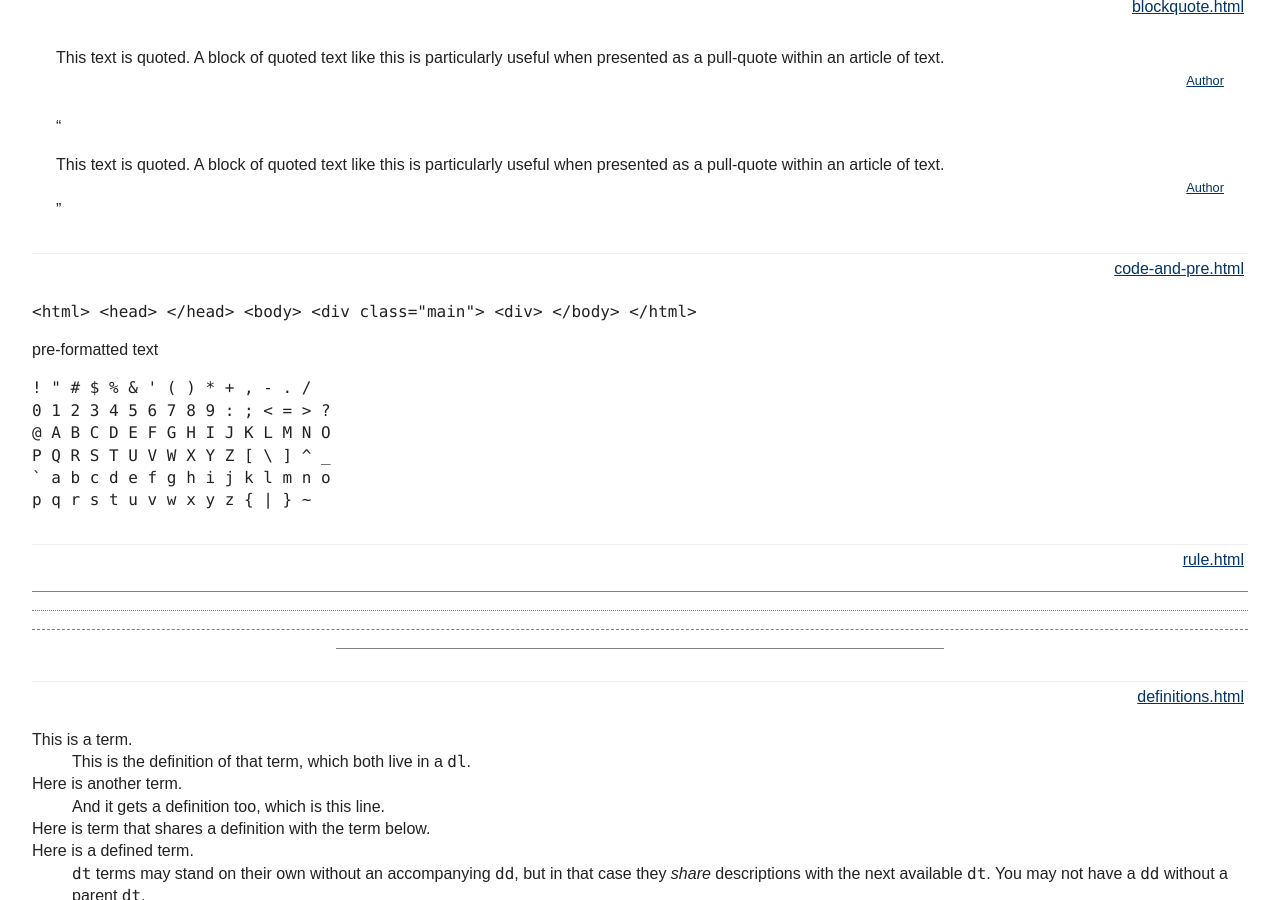
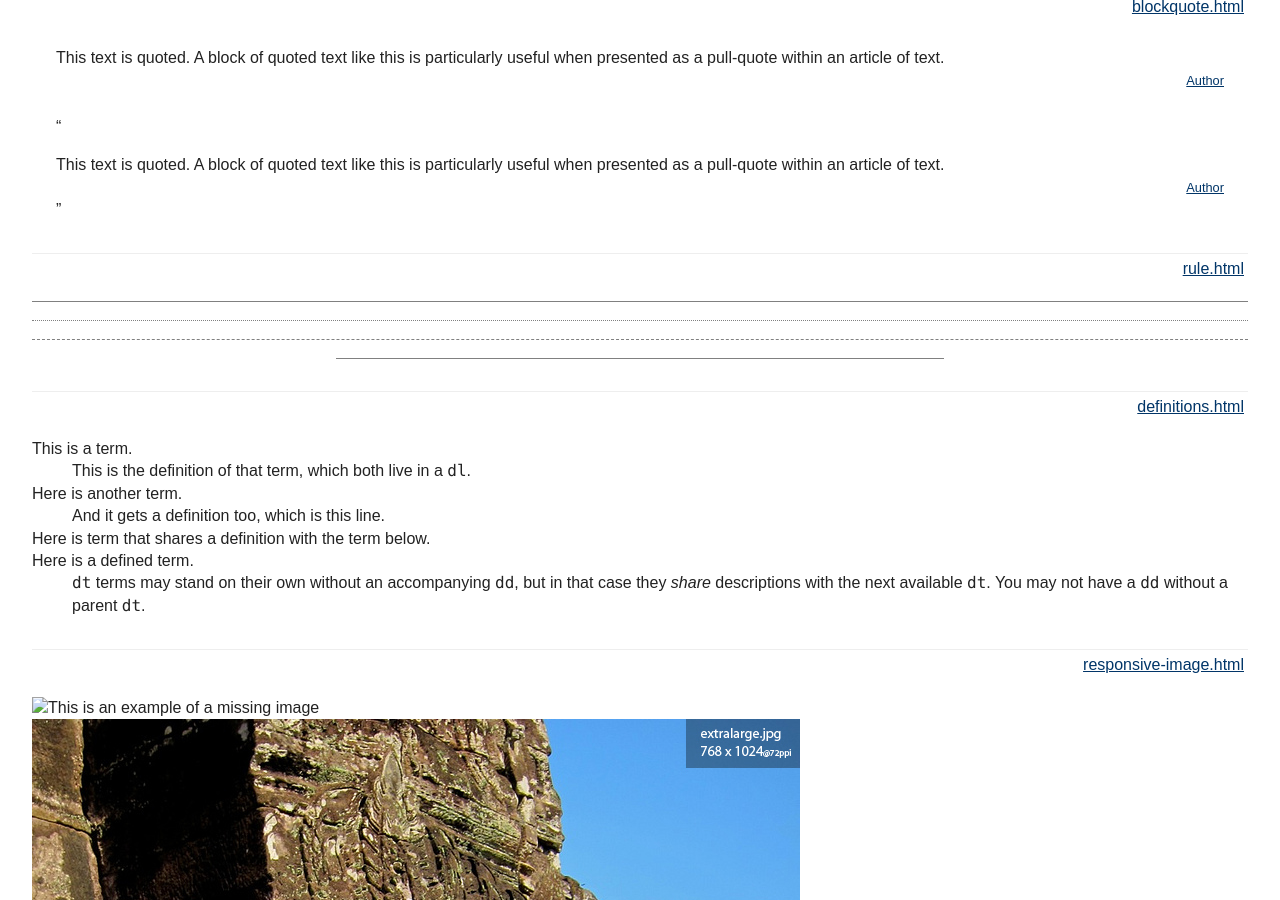
Before and after one commit to SteveBarnett/Front-end-Style-Guide, a Jekyll site: the page built from index.html, in a window 1280 px wide and 900 px high, scrolled down 1410 px. Built offline with Jekyll 4.4.1, drawn with Linux system fonts in a browser that asks for light colours; Markdown is read by kramdown in place of the engine named in the settings.

Commit message:
Removed code and pre

```diff
--- a/_data/patterns.yml
+++ b/_data/patterns.yml
@@ -5,7 +5,6 @@
 - headings.html
 - paragraph.html
 - blockquote.html
-- code-and-pre.html
 - rule.html
 - definitions.html
 - responsive-image.html
--- a/_includes/code-and-pre.html
+++ /dev/null
@@ -1,19 +0,0 @@
-<code>
-    &lt;html&gt;
-  &lt;head&gt;
-  &lt;/head&gt;
-  &lt;body&gt;
-      &lt;div class="main"&gt; &lt;div&gt;
-  &lt;/body&gt;
-&lt;/html&gt;
-</code>
-
-<p>pre-formatted text</p>
-    <pre>
-! " # $ % &amp; ' ( ) * + , - . /
-0 1 2 3 4 5 6 7 8 9 : ; &lt; = &gt; ?
-@ A B C D E F G H I J K L M N O
-P Q R S T U V W X Y Z [ \ ] ^ _
-` a b c d e f g h i j k l m n o
-p q r s t u v w x y z { | } ~
-</pre>
```
